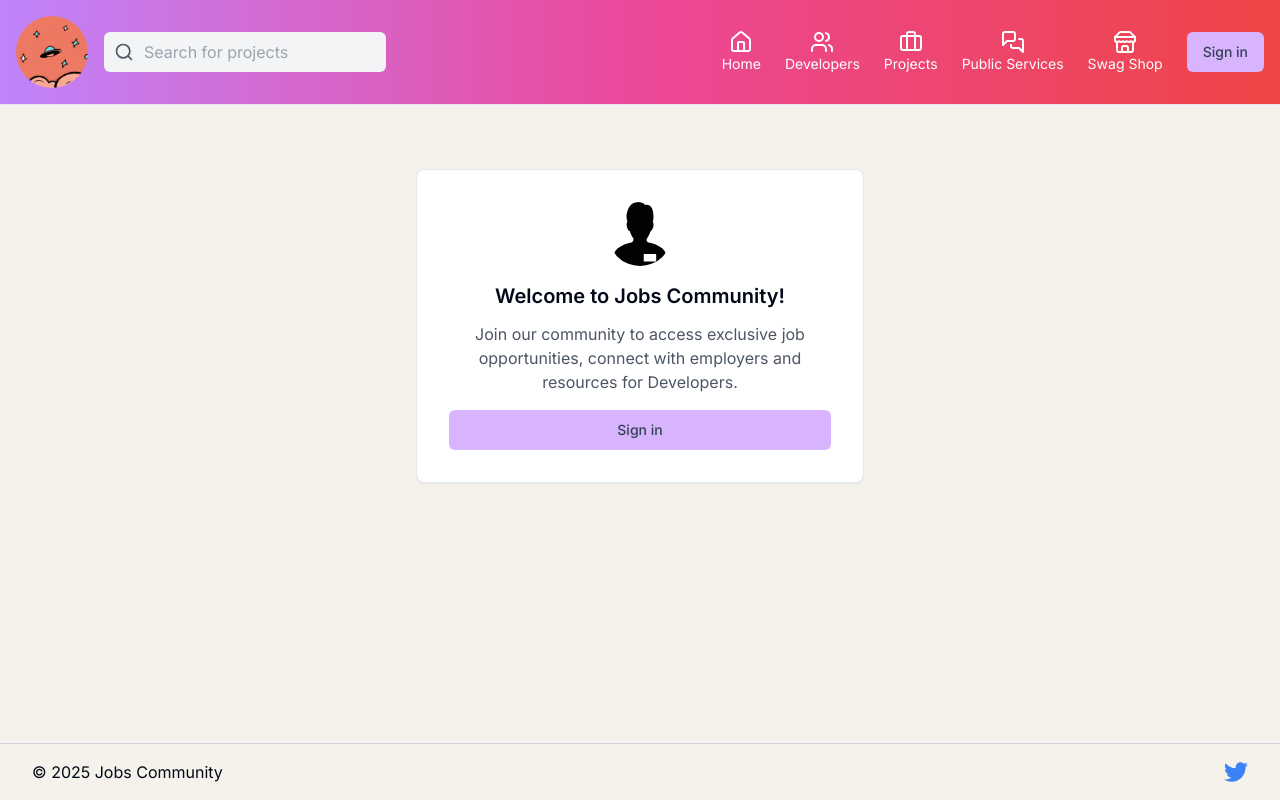
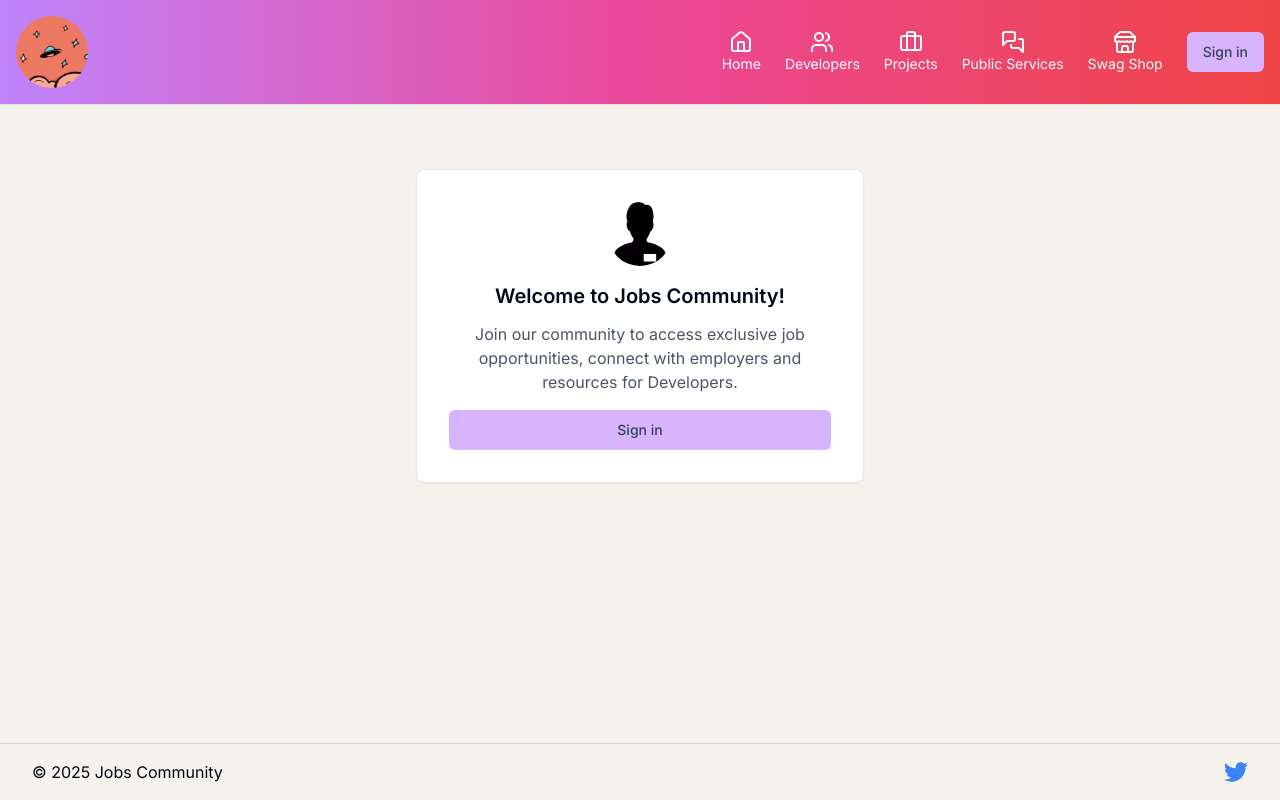
Before and after one commit to sdbeng/jobs-community, a Next.js app: page / in a window 1280 px wide. Built offline with nearby package versions, Linux system fonts and the light colour scheme; no server answers.

Commit message:
remove unused search form from header component

```diff
--- a/src/components/header.tsx
+++ b/src/components/header.tsx
@@ -14,10 +14,7 @@ const Header = async () => {
         {/* Image logo */}
         <div className='flex items-center space-x-4'>
             <Image src='/space_x.png' alt='jobs community logo' width={72} height={72} className='rounded-full' />
-            <form className='flex items-center space-x-2 bg-gray-100 p-2 rounded-md'>
-                <SearchIcon className='h-5 text-gray-600' />
-                <input type='text' placeholder='Search for projects' className='bg-transparent outline-none flex-1' />
-            </form>
+            {/*  */}
         </div>
         <div className='flex items-center space-x-6'>
             {/* icons w/ Links */}
```
